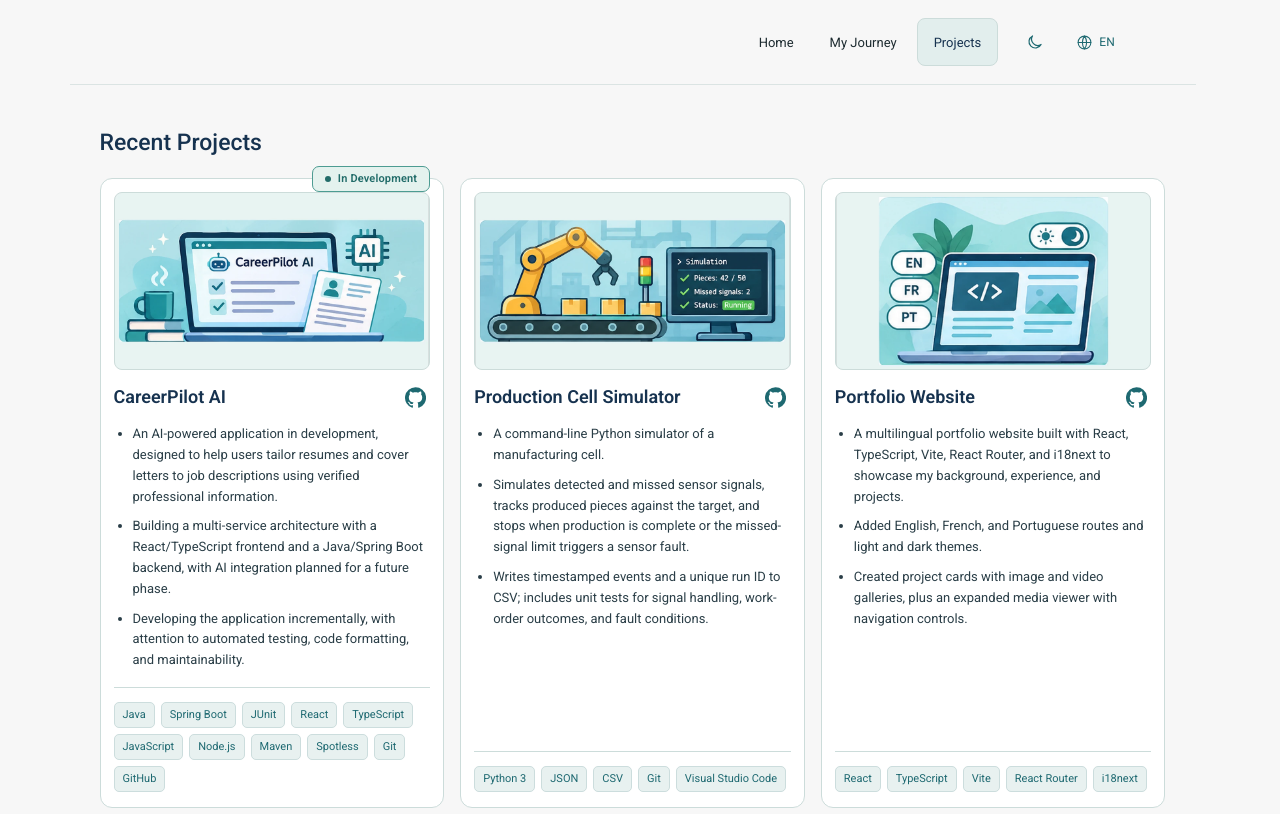
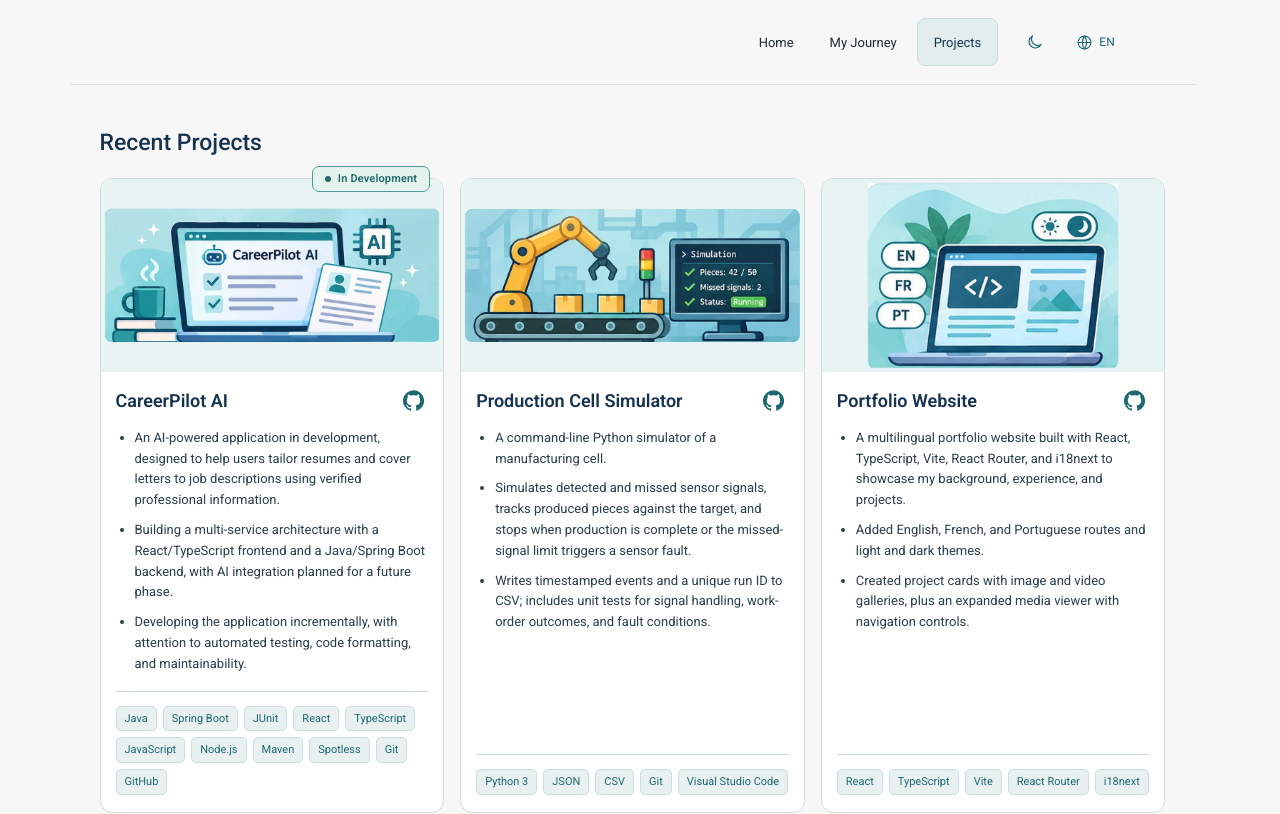
Before and after one commit to Kikasantini/erica-portfolio, a React (Vite) app: page /en/projects in a window 1280 px wide. Shown: the top 814 px of the page. Built offline with nearby package versions, Linux system fonts and the light colour scheme.

Commit message:
Make editorial project illustrations full bleed across card width

```diff
--- a/src/index.css
+++ b/src/index.css
@@ -3389,3 +3389,26 @@ p {
 }
 /* Every illustration fills the card width: landscape uses less vertical
    room for longer text, square uses more room when text is shorter. */
+
+/* Full-bleed editorial illustrations: no inset image frame.
+   Content keeps its own padding while artwork meets the card edges. */
+.projects-page .project-item.project-item--editorial {
+  padding: 0;
+}
+.projects-page .project-item.project-item--editorial .project-item__illustration,
+.projects-page .project-item.project-item--editorial .project-item__illustration--wide,
+.projects-page .project-item.project-item--editorial .project-item__illustration--square {
+  display: block;
+  width: 100%;
+  max-width: none;
+  height: auto;
+  margin: 0;
+  border: 0;
+  border-radius: 11px 11px 0 0;
+  object-fit: cover;
+  cursor: default;
+  pointer-events: none;
+}
+.projects-page .project-item.project-item--editorial .project-item__content {
+  padding: 17px 15px 15px;
+}
```
